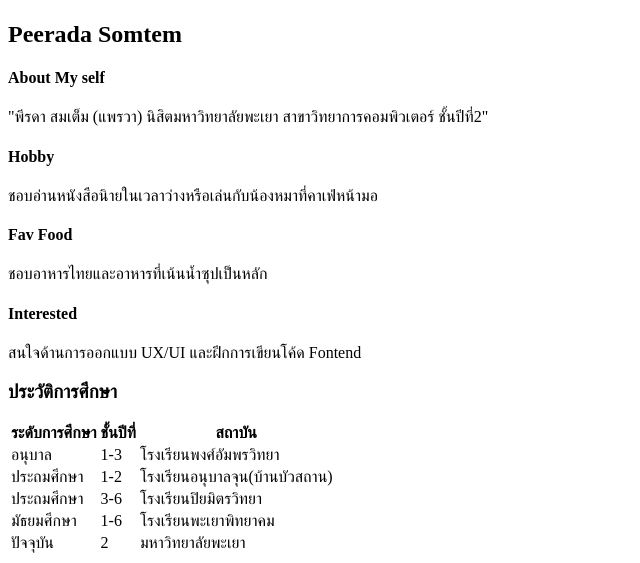
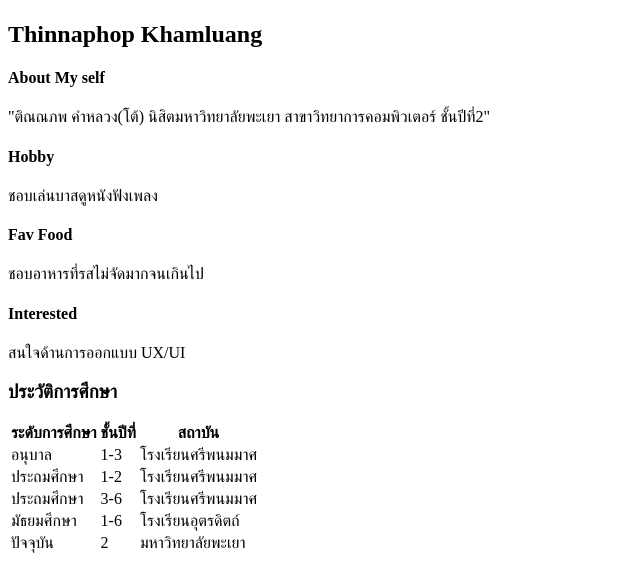
Before and after one commit to ThinnaphopKhamluang/ThinnaphopKhamluang.github.io, a plain HTML site: page index.html in a window 1280 px wide. Shown: the part 383-946 px from the top of the page, without its empty margins (0-640 px from the left). Drawn offline with Linux system fonts and the light colour scheme.

Commit message:
Update index.html

```diff
--- a/index.html
+++ b/index.html
@@ -3,7 +3,7 @@
 <head>
     <meta charset="UTF-8">
     <meta name="viewport" content="width=device-width, initial-scale=1.0">
-    <title>Peerada (แพรวา): About Me</title>
+    <title>Thinnaphop (Auto) About Me</title>
     <!-- โหลด Tailwind CSS -->
 
 </head>
@@ -20,17 +20,17 @@
 
         <!-- ข้อมูลส่วนตัว (Hero) -->
         <div >
-            <img src="https://raw.githubusercontent.com/wadev88/wadev88.github.io/main/img2.jpg" width="200" height="300" alt="รูปโปรไฟล์"
+            <img src="https://cdn.discordapp.com/attachments/1334537463145955349/1442170929236017284/1000013470.jpg?ex=692475d7&is=69232457&hm=6a9dd6062cb8141c4deaf55ca0c45a8f496ea74031c2a8946a4b0526914791a2&" width="200" height="300" alt="รูปโปรไฟล์"
                  />
 
-            <h2 >Peerada Somtem</h2>
+            <h2 >Thinnaphop Khamluang</h2>
         </div>
 
         <!-- ส่วนเกี่ยวกับตัวเอง -->
         <section >
             <h4 >About My self</h4>
             <p >
-                 "พีรดา สมเต็ม (แพรวา) นิสิตมหาวิทยาลัยพะเยา สาขาวิทยาการคอมพิวเตอร์ ชั้นปีที่2"
+                 "ติณณภพ คำหลวง(โต้) นิสิตมหาวิทยาลัยพะเยา สาขาวิทยาการคอมพิวเตอร์ ชั้นปีที่2"
 
             </p>
         </section>
@@ -41,7 +41,7 @@
             <div >
                 <h4 >Hobby</h4>
                 <p >
-                    ชอบอ่านหนังสือนิายในเวลาว่างหรือเล่นกับน้องหมาที่คาเฟ่หน้ามอ
+                    ชอบเล่นบาสดูหนังฟังเพลง
                 </p>
             </div>
 
@@ -50,13 +50,13 @@
                 <div >
                     <h4 >Fav Food</h4>
                     <p >
-                        ชอบอาหารไทยและอาหารที่เน้นน้ำซุปเป็นหลัก
+                        ชอบอาหารที่รสไม่จัดมากจนเกินไป
                     </p>
                 </div>
                 <div >
                     <h4 >Interested</h4>
                     <p >
-                        สนใจด้านการออกแบบ UX/UI และฝึกการเขียนโค้ด Fontend
+                        สนใจด้านการออกแบบ UX/UI
                     </p>
                 </div>
             </div>
@@ -77,22 +77,22 @@
                     <tr>
                         <td>อนุบาล</td>
                         <td>1-3</td>
-                        <td>โรงเรียนพงศ์อัมพรวิทยา</td>
+                        <td>โรงเรียนศรีพนมมาศ</td>
                     </tr>
                     <tr>
                         <td>ประถมศึกษา</td>
                         <td>1-2</td>
-                        <td>โรงเรียนอนุบาลจุน(บ้านบัวสถาน)</td>
+                        <td>โรงเรียนศรีพนมมาศ</td>
                     </tr>
                     <tr>
                         <td>ประถมศึกษา</td>
                         <td>3-6</td>
-                        <td>โรงเรียนปิยมิตรวิทยา</td>
+                        <td>โรงเรียนศรีพนมมาศ</td>
                     </tr>
                     <tr>
                         <td>มัธยมศึกษา</td>
                         <td>1-6</td>
-                        <td>โรงเรียนพะเยาพิทยาคม</td>
+                        <td>โรงเรียนอุตรดิตถ์</td>
                     </tr>
                      <tr>
                         <td>ปัจจุบัน</td>
```
